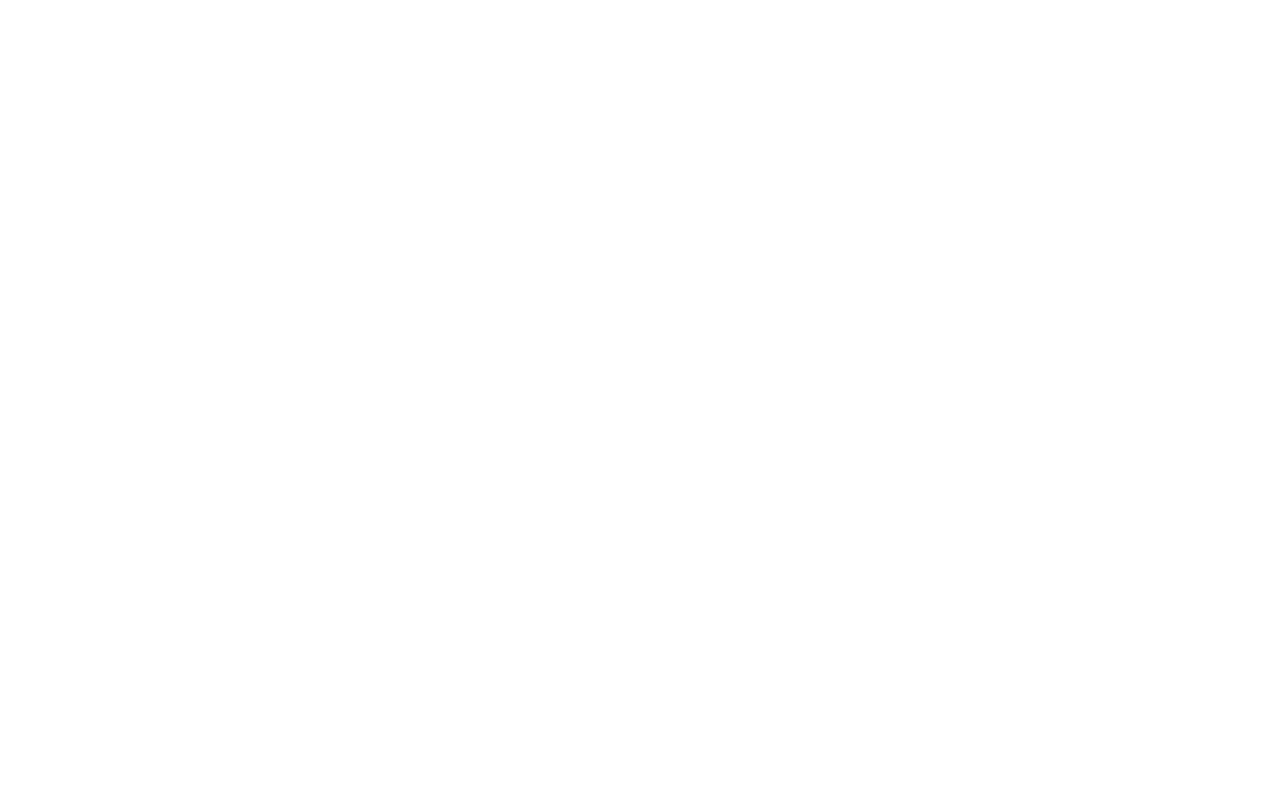
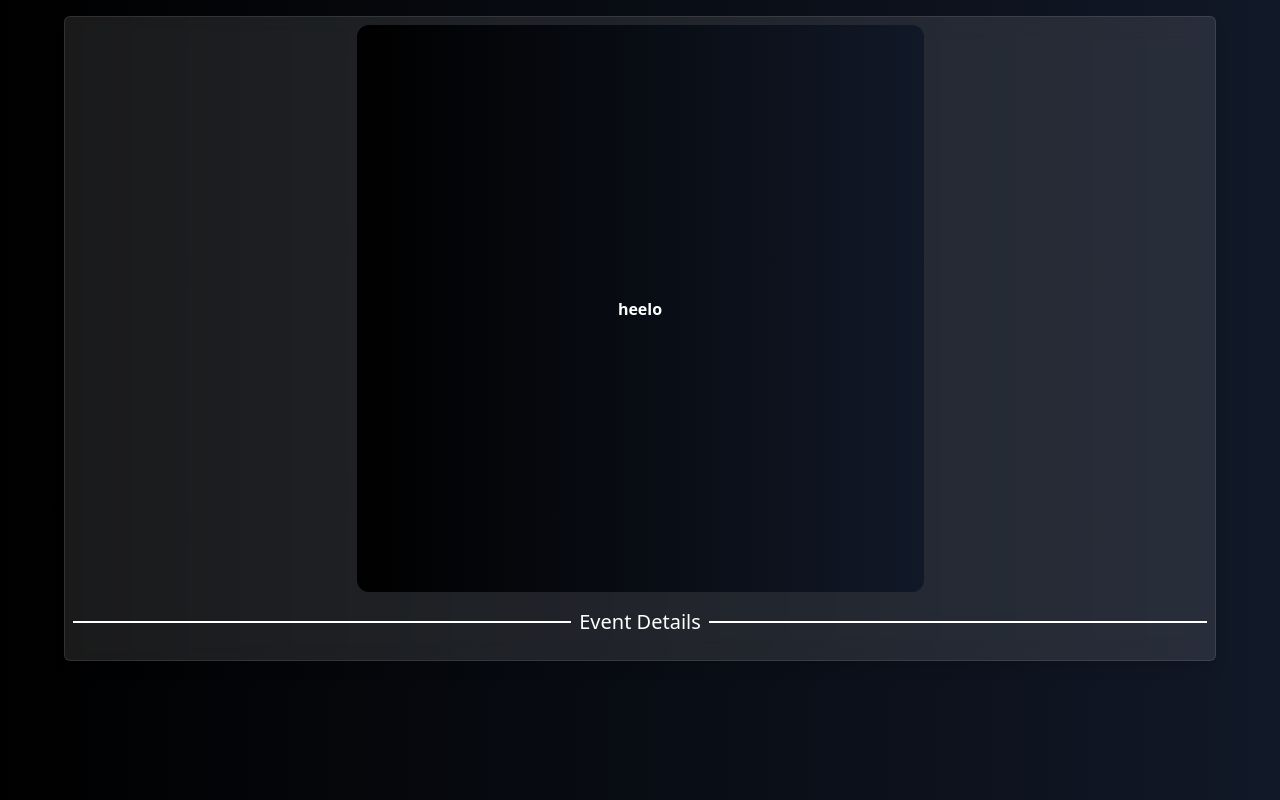
Before and after one commit to Devakrishna07/CampusHub, a React (Vite) app in the folder Frontend/: page /event in a window 1280 px wide. Before the commit this address had no page. Built offline with nearby package versions, Linux system fonts and the light colour scheme.

Commit message:
initialized Event page

```diff
--- a/Frontend/src/App.jsx
+++ b/Frontend/src/App.jsx
@@ -2,6 +2,7 @@
 import { BrowserRouter, Route, Routes } from 'react-router-dom'
 import Login from './pages/Login'
 import Signup from './pages/Signup'
+import Eventpage from './pages/Eventpage'
 
 function App() {
   return (
@@ -10,6 +11,7 @@
         <Routes>
           <Route path='/login' element={<Login />} />
           <Route path='/' element={<Signup />} />
+          <Route path='/event' element={<Eventpage />} />
         </Routes>
     </div>
     </BrowserRouter>
--- /dev/null
+++ b/Frontend/src/components/LinedText.jsx
@@ -0,0 +1,22 @@
+import React from 'react'
+
+function LinedText({text}) {
+  return (
+    <div className='w-full flex items-center justify-center'>
+      <div className='flex-grow border border-white '></div>
+      <h1 className='text-xl text-white px-2'>{text}</h1>
+      <div className='flex-grow border border-white'></div>
+    </div>
+  )
+}
+
+export default LinedText
+
+export function SideLinedText({text}) {
+  return (
+    <div className='flex w-full items-center justify-start'>
+        <h1 className='text-white text-xl font-bold pr-2'>{text}</h1>
+        <div className='flex-grow border border-white rounded-full'></div>
+    </div>
+  )
+}
--- a/Frontend/src/pages/Eventpage.jsx
+++ b/Frontend/src/pages/Eventpage.jsx
@@ -1,11 +1,20 @@
 import React from 'react'
+import LinedText, { SideLinedText } from '../components/LinedText'
 
 function Eventpage() {
-  return (
-    <div>
+    return (
+        <div className="w-screen min-h-screen bg-gradient-to-r from-black to-gray-900 flex flex-col items-center justify-start pt-4">
+            <div className="w-[90%] backdrop-blur-md bg-white/10 border border-white/10 shadow-lg rounded-md p-2 flex flex-col items-center justify-start">
+                <div className="w-[50%] aspect-square bg-gradient-to-r from-black to-gray-900 flex items-center justify-center rounded-xl overflow-hidden">
+                    <h1 className='text-white font-bold'>heelo</h1>
+                </div>
 
-    </div>
-  )
+            <div className="w-full flex items-center justify-start py-4 ">
+                <LinedText text={"Event Details"} />
+            </div>
+            </div>
+        </div>
+    )
 }
 
 export default Eventpage
```
